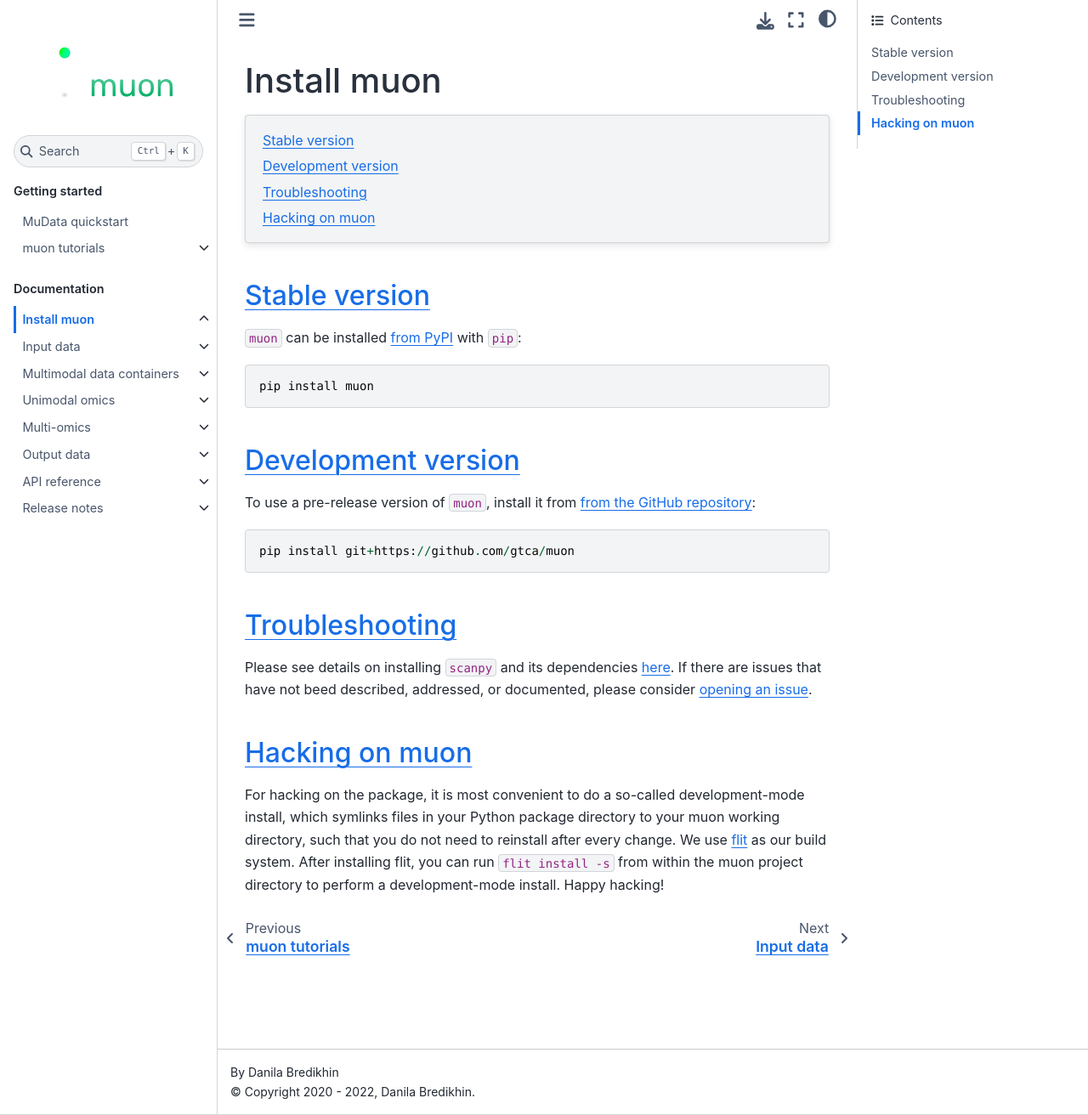
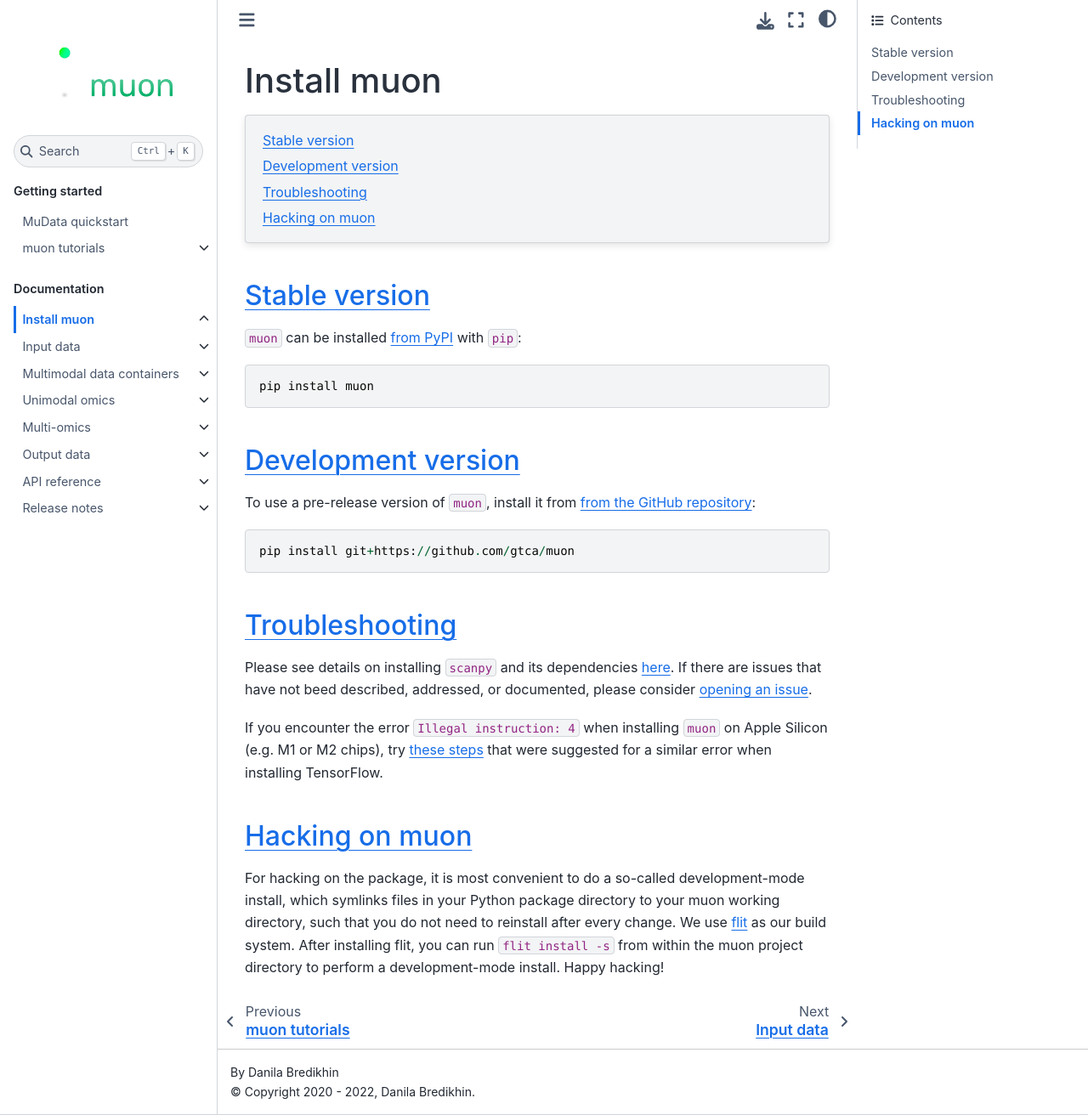
Before and after one commit to scverse/muon, a Sphinx documentation site: the page built from docs/source/install.rst, in a window 1280 px wide and 1312 px high. Shown: the whole window at 85% size. Built offline with Sphinx 7.4.7 and the Sphinx Book theme 1.1.4, drawn with Linux system fonts in a browser that asks for light colours; pages that are not in the unit, such as notebooks, are missing from menus.

Commit message:
Point to potential installation solutions on Apple Silicon
Closes #73

```diff
--- a/docs/source/install.rst
+++ b/docs/source/install.rst
@@ -30,6 +30,8 @@
 
 Please see details on installing ``scanpy`` and its dependencies `here <https://scanpy.readthedocs.io/en/stable/installation.html>`_. If there are issues that have not beed described, addressed, or documented, please consider `opening an issue <https://github.com/gtca/muon/issues>`_.
 
+If you encounter the error ``Illegal instruction: 4`` when installing ``muon`` on Apple Silicon (e.g. M1 or M2 chips), try `these steps <https://developer.apple.com/metal/tensorflow-plugin/>`_ that were suggested for a similar error when installing TensorFlow.
+
 Hacking on muon
--------------------
+---------------
 For hacking on the package, it is most convenient to do a so-called development-mode install, which symlinks files in your Python package directory to your muon working directory, such that you do not need to reinstall after every change. We use `flit <https://flit.readthedocs.io/en/latest/index.html>`_ as our build system. After installing flit, you can run ``flit install -s`` from within the muon project directory to perform a development-mode install. Happy hacking!
```
